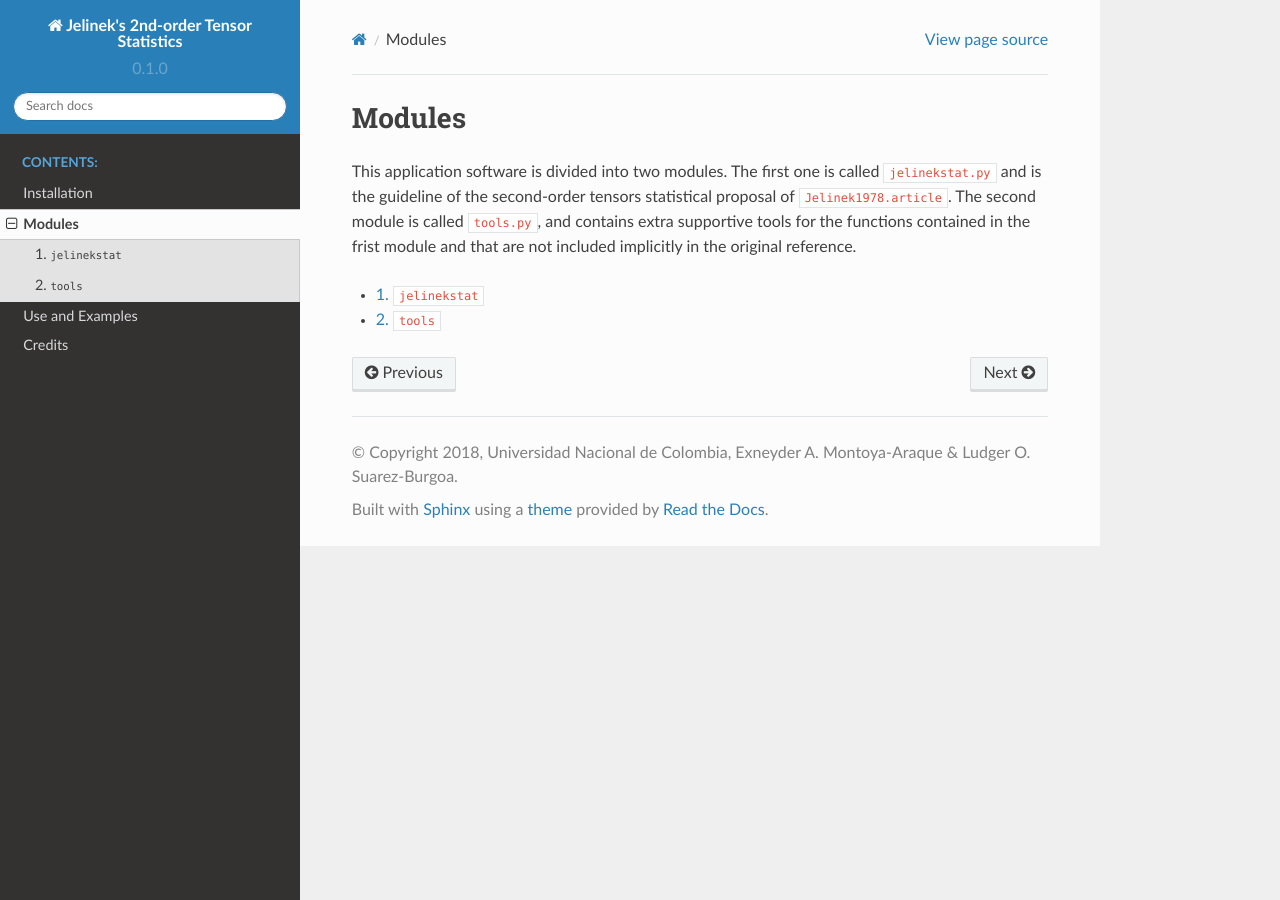
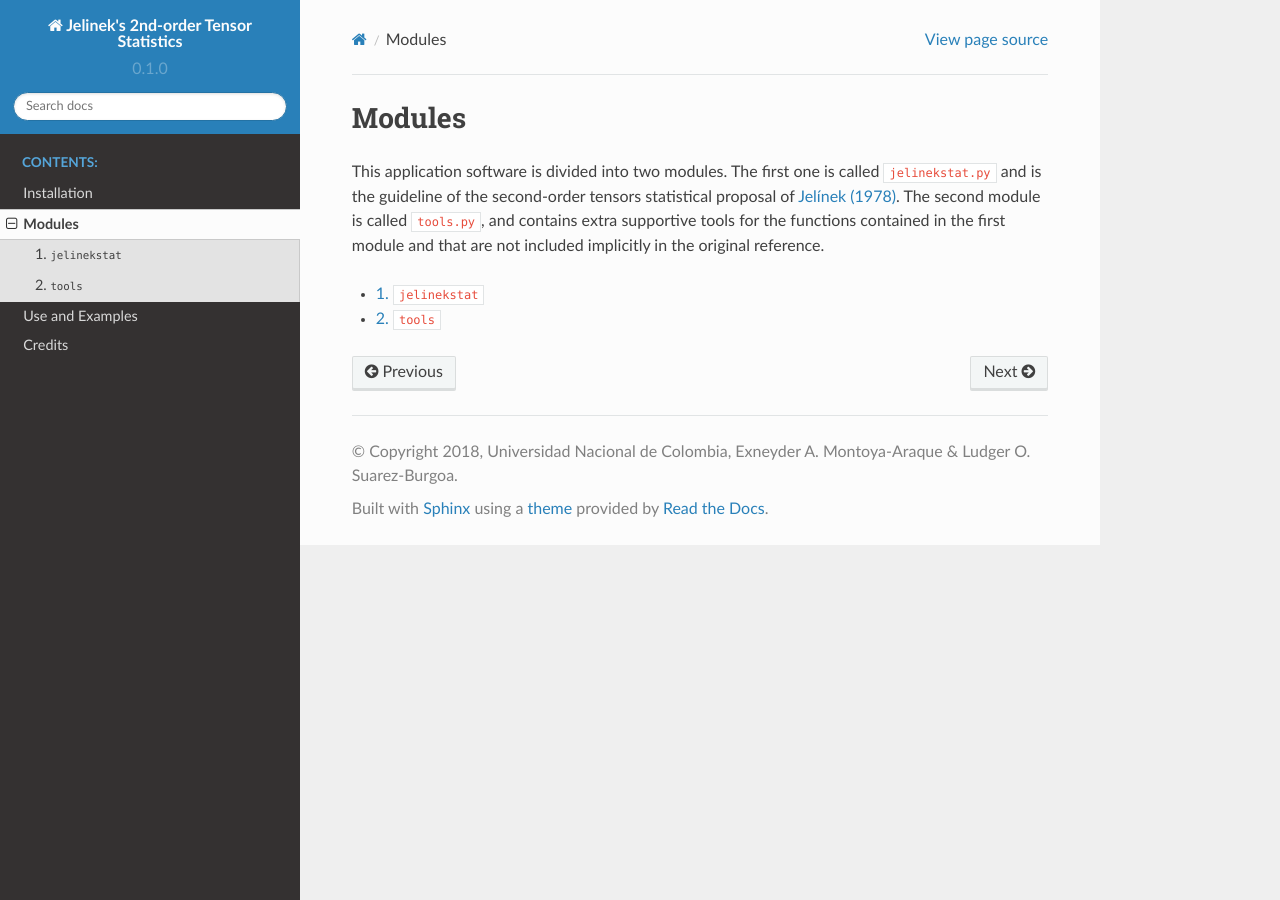
Before and after one commit to eamontoyaa/jelinekstat, a Sphinx documentation site: the page built from docs/modules.rst, in a window 1280 px wide. Built offline with Sphinx 7.4.7 and the Read the Docs theme 2.0.0, drawn with Linux system fonts in a browser that asks for light colours; cross-references to code outside the pages are shown as plain code.

Commit message:
Edit files due to some issues with the html documentation generation

```diff
--- a/docs/index.rst
+++ b/docs/index.rst
@@ -44,3 +44,9 @@ License and Copyright
 Copyright (c) 2018, Universidad Nacional de Colombia, Medellín. |br|
 Copyright (c) 2018, Exneyder A. Monotoya-Araque and Ludger O. Suarez-Burgoa. |br|
 License BSD-2 or higher.
+
+References
+==========
+Jelínek, V (1978). Statistical processing of anisotropy of magnetic
+susceptibility measured on group of specimens. Studia Geophysica et Geodaetica,
+22 (1), pp. 50-62.
--- a/docs/jelinekstat.rst
+++ b/docs/jelinekstat.rst
@@ -1,7 +1,7 @@
 ``jelinekstat``
 ===============
 
-.. automodule:: jelinekstat.jelinekstat
+.. automodule:: jelinekstat
     :members:
     :undoc-members:
     :show-inheritance:
--- a/docs/modules.rst
+++ b/docs/modules.rst
@@ -3,10 +3,10 @@ Modules
 
 This application software is divided into two modules. The first one is called
 ``jelinekstat.py`` and is the guideline of the second-order tensors statistical
-proposal of :cite:`Jelinek1978.article`. The second module is called
-``tools.py``, and contains extra supportive tools for the functions contained
-in the frist module and that are not included implicitly in the original
-reference.
+proposal of `Jelínek (1978) <https://doi.org/10.1007/BF01613632>`_. The second
+module is called ``tools.py``, and contains extra supportive tools for the
+functions contained in the first module and that are not included implicitly in
+the original reference.
 
 .. toctree::
    :numbered:
--- a/docs/tools.rst
+++ b/docs/tools.rst
@@ -1,7 +1,7 @@
 ``tools``
 =========
 
-.. automodule:: jelinekstat.tools
+.. automodule:: tools
     :members:
     :undoc-members:
     :show-inheritance:
--- a/docs/usage.rst
+++ b/docs/usage.rst
@@ -35,7 +35,8 @@ Two ways for executing the application software via script are presented below.
 Short script
 ^^^^^^^^^^^^
 
-The first way is by using the function ``jelinekStats`` from the ``jelinekstat.py`` module in a short script as follow ::
+The first way is by using the function ``tensorStat`` from the
+``jelinekstat.py`` module in a short script as follow ::
 
     from jelinekstat.jelinekstat import tensorStat
 
```
